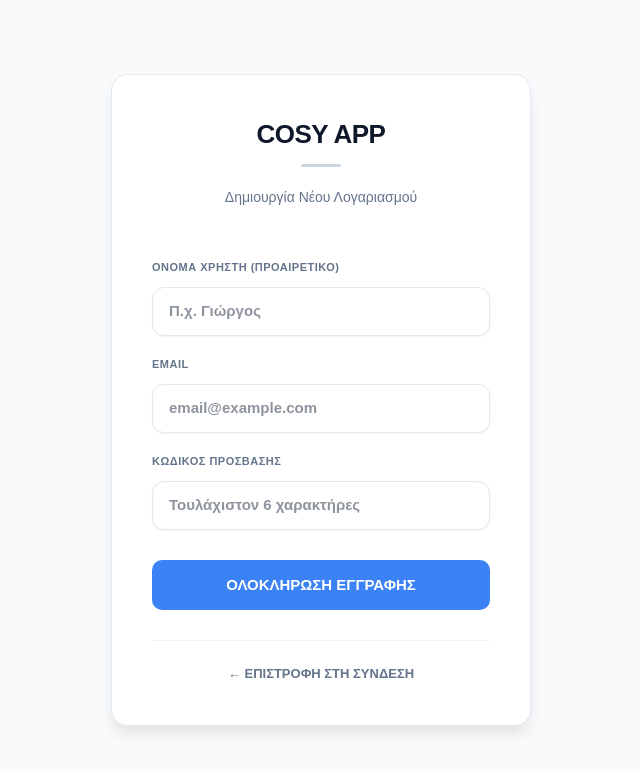
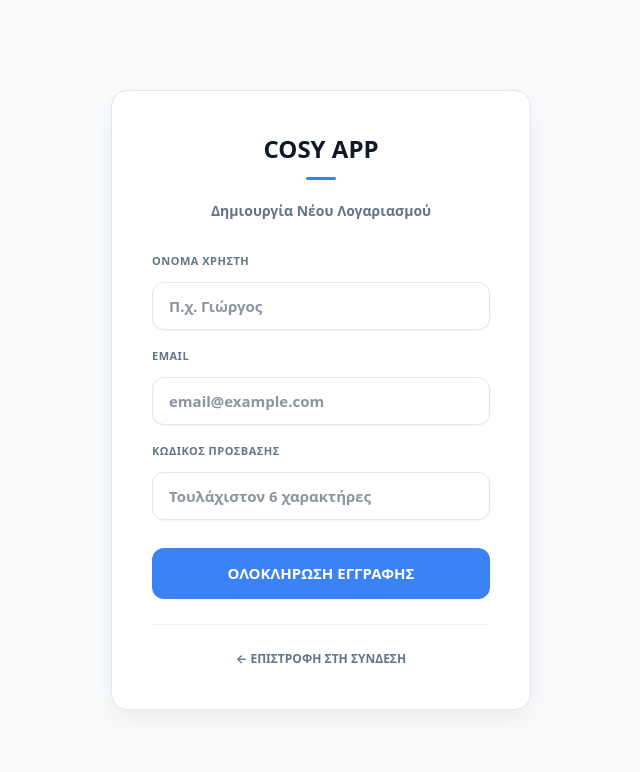
Before and after one commit to tsigris/cosy-management, a Next.js app: page /register in a window 1280 px wide. Shown: the top 772 px of the page, without its empty margins (319-959 px from the left). Built offline with nearby package versions, Linux system fonts and the light colour scheme.

Commit message:
Update page.tsx

```diff
--- a/src/app/register/page.tsx
+++ b/src/app/register/page.tsx
@@ -13,9 +13,8 @@ function RegisterForm() {
   const router = useRouter()
   const searchParams = useSearchParams()
 
-  // 1. ΔΙΑΒΑΣΜΑ ΠΑΡΑΜΕΤΡΩΝ
   const inviteCode = searchParams.get('invite')
-  const requestedRole = searchParams.get('role') // 'admin' ή 'user'
+  const requestedRole = searchParams.get('role')
 
   const handleSignUp = async (e: React.FormEvent) => {
     e.preventDefault()
@@ -28,24 +27,27 @@ function RegisterForm() {
     setLoading(true)
 
     try {
-      // 2. ΕΓΓΡΑΦΗ ΣΤΟ SUPABASE AUTH
+      // 1. ΕΓΓΡΑΦΗ ΣΤΟ AUTH ΜΕ METADATA (Για να τα διαβάζει ο SQL Trigger)
       const { data: authData, error: authError } = await supabase.auth.signUp({
         email: email.trim(),
         password: password.trim(),
+        options: {
+          data: {
+            username: username || email.split('@')[0],
+          }
+        }
       })
 
       if (authError) throw authError
 
       if (authData.user) {
-        // 3. ΥΠΟΛΟΓΙΣΜΟΣ ΣΤΟΙΧΕΙΩΝ
-        // Αν έχεις invite, μπαίνεις στο μαγαζί του άλλου. Αν όχι, φτιάχνεις δικό σου.
+        // 2. ΥΠΟΛΟΓΙΣΜΟΣ ΣΤΟΙΧΕΙΩΝ
         const targetStoreId = inviteCode ? inviteCode : authData.user.id
         const targetRole = inviteCode ? (requestedRole || 'user') : 'admin'
-
-        // Ο admin έχει πρόσβαση παντού
         const hasFullAccess = targetRole === 'admin'
 
-        // 4. ΔΗΜΙΟΥΡΓΙΑ ΠΡΟΦΙΛ (PROFILES)
+        // 3. ΔΗΜΙΟΥΡΓΙΑ/ΕΝΗΜΕΡΩΣΗ ΠΡΟΦΙΛ (PROFILES)
+        // Χρησιμοποιούμε upsert για να μην κολλήσει αν ο Trigger πρόλαβε να φτιάξει το row
         const { error: profileError } = await supabase
           .from('profiles')
           .upsert({
@@ -57,42 +59,33 @@ function RegisterForm() {
             can_view_analysis: hasFullAccess,
             can_view_history: hasFullAccess,
             can_edit_transactions: hasFullAccess,
+            subscription_status: 'active',
+            subscription_expires_at: '2026-12-31',
             updated_at: new Date().toISOString(),
           }, { onConflict: 'id' })
 
         if (profileError) throw profileError
 
-        // ---[ Η ΔΙΟΡΘΩΣΗ ΕΙΝΑΙ ΕΔΩ ]---
-
-        // 4.5. ΔΗΜΙΟΥΡΓΙΑ ΒΑΣΙΚΩΝ ΠΑΓΙΩΝ
-        // Το εκτελούμε ΜΟΝΟ αν ΔΕΝ υπάρχει inviteCode (δηλαδή είναι νέο κατάστημα/Admin).
-        // Οι υπάλληλοι (inviteCode exists) δεν επιτρέπεται να φτιάξουν πάγια, γι' αυτό το προσπερνούν.
+        // 4. ΔΗΜΙΟΥΡΓΙΑ ΒΑΣΙΚΩΝ ΠΑΓΙΩΝ (Μόνο για νέους Admin)
         if (!inviteCode) {
             const defaultAssets = [
-                { name: 'Ενοίκιο', type: 'expense', store_id: targetStoreId },
-                { name: 'Ρεύμα', type: 'expense', store_id: targetStoreId },
-                { name: 'Τηλεφωνία/Internet', type: 'expense', store_id: targetStoreId },
-                { name: 'Νερό', type: 'expense', store_id: targetStoreId },
-                { name: 'Μισθοδοσία', type: 'expense', store_id: targetStoreId },
+                { name: 'Ενοίκιο', store_id: targetStoreId },
+                { name: 'ΔΕΗ / Ρεύμα', store_id: targetStoreId },
+                { name: 'Λογιστής', store_id: targetStoreId },
+                { name: 'Νερό / ΕΥΔΑΠ', store_id: targetStoreId },
+                { name: 'Τηλεφωνία / Internet', store_id: targetStoreId }
             ]
 
-            const { error: assetError } = await supabase
-                .from('fixed_assets')
-                .insert(defaultAssets)
-
-            // Δεν κάνουμε throw error εδώ, για να μην κολλήσει η εγγραφή αν κάτι πάει στραβά στα πάγια
-            if (assetError) console.error('Error creating default assets:', assetError)
+            await supabase.from('fixed_assets').insert(defaultAssets)
         }
 
-        // 5. ΕΠΙΤΥΧΙΑ
-        alert(`Η εγγραφή ολοκληρώθηκε επιτυχώς!\nΡόλος: ${targetRole === 'admin' ? 'Διαχειριστής' : 'Υπάλληλος'}`)
-
+        alert('Η εγγραφή ολοκληρώθηκε επιτυχώς!')
         router.push('/')
         router.refresh()
       }
     } catch (error: any) {
       console.error('Registration Error:', error)
-      alert('Σφάλμα κατά την εγγραφή: ' + (error.message || error))
+      alert('Σφάλμα: ' + error.message)
     } finally {
       setLoading(false)
     }
@@ -103,29 +96,14 @@ function RegisterForm() {
       <div style={headerStyle}>
         <h1 style={brandStyle}>COSY APP</h1>
         <div style={dividerStyle} />
-
-        <div style={instructionStyle}>
-          {inviteCode ? (
-            <div style={inviteBox}>
-              <span style={{fontSize: '18px'}}>📩</span>
-              <div>
-                <span style={{display: 'block', fontWeight: 'bold', color: '#059669'}}>
-                  Πρόσκληση Αποδεκτή!
-                </span>
-                <span style={{fontSize: '12px'}}>
-                  Εγγραφή ως <b>{requestedRole === 'admin' ? 'ΔΙΑΧΕΙΡΙΣΤΗΣ' : 'ΥΠΑΛΛΗΛΟΣ'}</b>
-                </span>
-              </div>
-            </div>
-          ) : (
-            'Δημιουργία Νέου Λογαριασμού'
-          )}
-        </div>
+        <p style={instructionStyle}>
+          {inviteCode ? 'Αποδοχή Πρόσκλησης Συνεργάτη' : 'Δημιουργία Νέου Λογαριασμού'}
+        </p>
       </div>
 
       <form onSubmit={handleSignUp} style={formStyle}>
         <div style={fieldGroup}>
-          <label style={labelStyle}>ΟΝΟΜΑ ΧΡΗΣΤΗ (Προαιρετικό)</label>
+          <label style={labelStyle}>ΟΝΟΜΑ ΧΡΗΣΤΗ</label>
           <input
             type="text"
             value={username}
@@ -162,12 +140,9 @@ function RegisterForm() {
         <button
           type="submit"
           disabled={loading}
-          style={{
-            ...submitBtnStyle,
-            backgroundColor: inviteCode ? (requestedRole === 'admin' ? '#f97316' : '#10b981') : '#3b82f6'
-          }}
+          style={{...submitBtnStyle, backgroundColor: loading ? '#94a3b8' : '#3b82f6'}}
         >
-          {loading ? 'ΔΗΜΙΟΥΡΓΙΑ...' : 'ΟΛΟΚΛΗΡΩΣΗ ΕΓΓΡΑΦΗΣ'}
+          {loading ? 'ΠΑΡΑΚΑΛΩ ΠΕΡΙΜΕΝΕΤΕ...' : 'ΟΛΟΚΛΗΡΩΣΗ ΕΓΓΡΑΦΗΣ'}
         </button>
       </form>
 
@@ -181,7 +156,7 @@ function RegisterForm() {
 export default function RegisterPage() {
   return (
     <main style={containerStyle}>
-      <Suspense fallback={<div style={{textAlign:'center', marginTop:'50px'}}>Φόρτωση φόρμας...</div>}>
+      <Suspense fallback={<div>Φόρτωση...</div>}>
         <RegisterForm />
       </Suspense>
     </main>
@@ -189,17 +164,16 @@ export default function RegisterPage() {
 }
 
 // --- STYLES ---
-const containerStyle = { minHeight: '100vh', display: 'flex', alignItems: 'center', justifyContent: 'center', backgroundColor: '#f8fafc', fontFamily: 'sans-serif', padding: '20px' };
-const cardStyle = { backgroundColor: '#ffffff', width: '100%', maxWidth: '420px', padding: '40px', borderRadius: '16px', boxShadow: '0 10px 15px -3px rgba(0,0,0,0.1)', border: '1px solid #e2e8f0' };
+const containerStyle = { minHeight: '100vh', display: 'flex', alignItems: 'center', justifyContent: 'center', backgroundColor: '#f8fafc', padding: '20px' };
+const cardStyle = { backgroundColor: '#ffffff', width: '100%', maxWidth: '420px', padding: '40px', borderRadius: '16px', boxShadow: '0 10px 25px rgba(0,0,0,0.05)', border: '1px solid #e2e8f0' };
 const headerStyle = { textAlign: 'center' as const, marginBottom: '32px' };
-const brandStyle = { fontSize: '26px', fontWeight: '800', color: '#0f172a', margin: '0 0 10px 0', letterSpacing: '-0.5px' };
-const dividerStyle = { height: '3px', width: '40px', backgroundColor: '#cbd5e1', margin: '0 auto 20px auto', borderRadius: '2px' };
-const instructionStyle = { fontSize: '14px', color: '#64748b', fontWeight: '500', minHeight: '40px' };
-const inviteBox = { display: 'flex', alignItems: 'center', justifyContent: 'center', gap: '10px', backgroundColor: '#ecfdf5', padding: '10px', borderRadius: '8px', border: '1px solid #a7f3d0', color: '#065f46' };
-const formStyle = { display: 'flex', flexDirection: 'column' as const, gap: '20px' };
+const brandStyle = { fontSize: '24px', fontWeight: '900', color: '#0f172a', margin: '0' };
+const dividerStyle = { height: '3px', width: '30px', backgroundColor: '#3b82f6', margin: '10px auto 20px auto', borderRadius: '2px' };
+const instructionStyle = { fontSize: '14px', color: '#64748b', fontWeight: '600' };
+const formStyle = { display: 'flex', flexDirection: 'column' as const, gap: '18px' };
 const fieldGroup = { display: 'flex', flexDirection: 'column' as const, gap: '6px' };
-const labelStyle = { fontSize: '11px', fontWeight: '700', color: '#64748b', textTransform: 'uppercase' as const, letterSpacing: '0.5px' };
-const inputStyle = { padding: '12px 14px', borderRadius: '8px', border: '1px solid #cbd5e1', fontSize: '15px', outline: 'none', transition: 'border-color 0.2s' };
-const submitBtnStyle = { color: '#ffffff', padding: '14px', borderRadius: '10px', border: 'none', fontWeight: '700', cursor: 'pointer', fontSize: '15px', marginTop: '10px', transition: 'opacity 0.2s' };
-const footerStyle = { marginTop: '30px', textAlign: 'center' as const, paddingTop: '20px', borderTop: '1px solid #f1f5f9' };
-const linkStyle = { color: '#64748b', fontWeight: '600', textDecoration: 'none', fontSize: '13px' };
+const labelStyle = { fontSize: '10px', fontWeight: '800', color: '#94a3b8', letterSpacing: '0.5px' };
+const inputStyle = { padding: '12px', borderRadius: '10px', border: '1px solid #e2e8f0', fontSize: '15px', outline: 'none', backgroundColor: '#f8fafc' };
+const submitBtnStyle = { color: '#ffffff', padding: '14px', borderRadius: '12px', border: 'none', fontWeight: '800', cursor: 'pointer', fontSize: '15px', marginTop: '10px' };
+const footerStyle = { marginTop: '25px', textAlign: 'center' as const, paddingTop: '20px', borderTop: '1px solid #f1f5f9' };
+const linkStyle = { color: '#64748b', fontWeight: '700', textDecoration: 'none', fontSize: '12px' };
```
